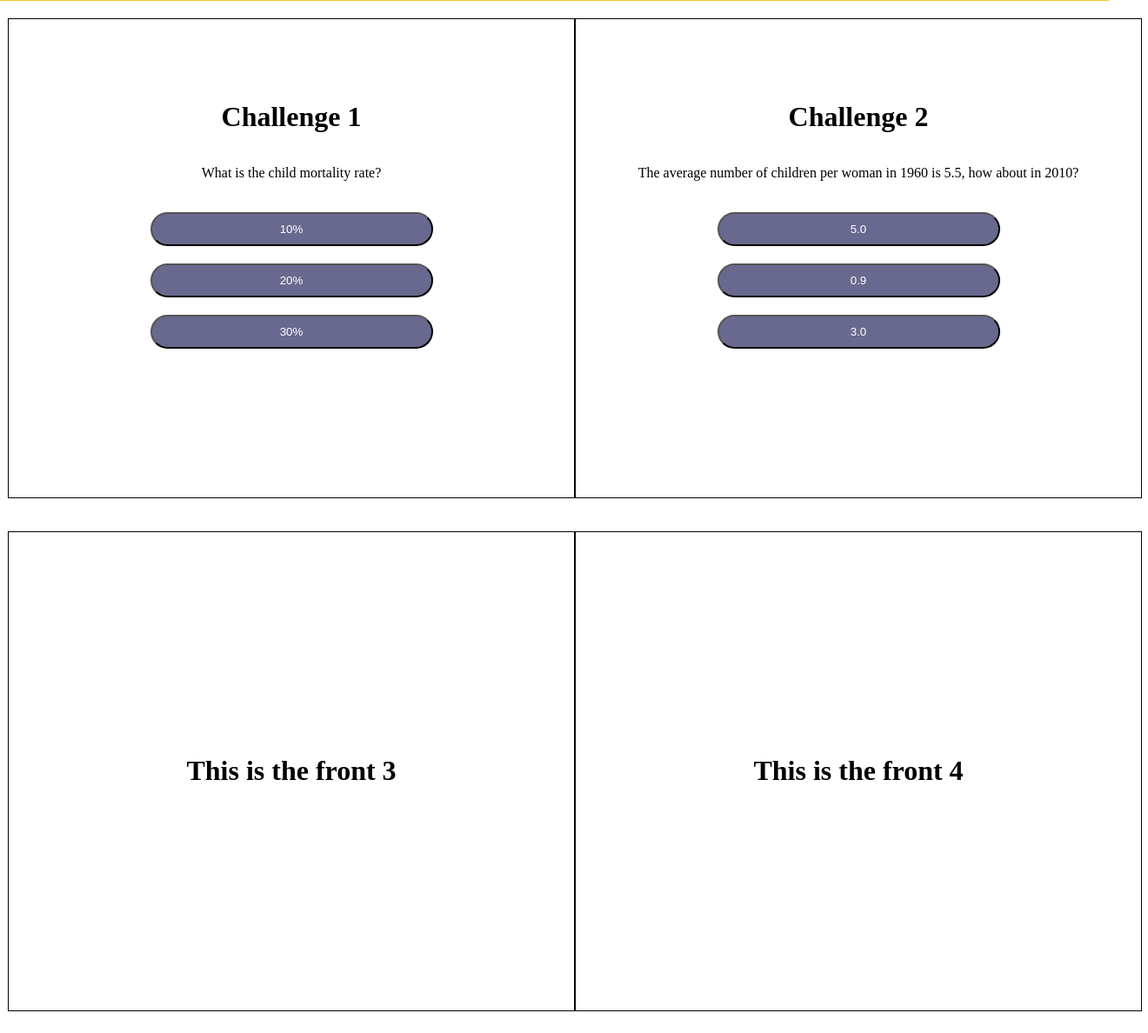
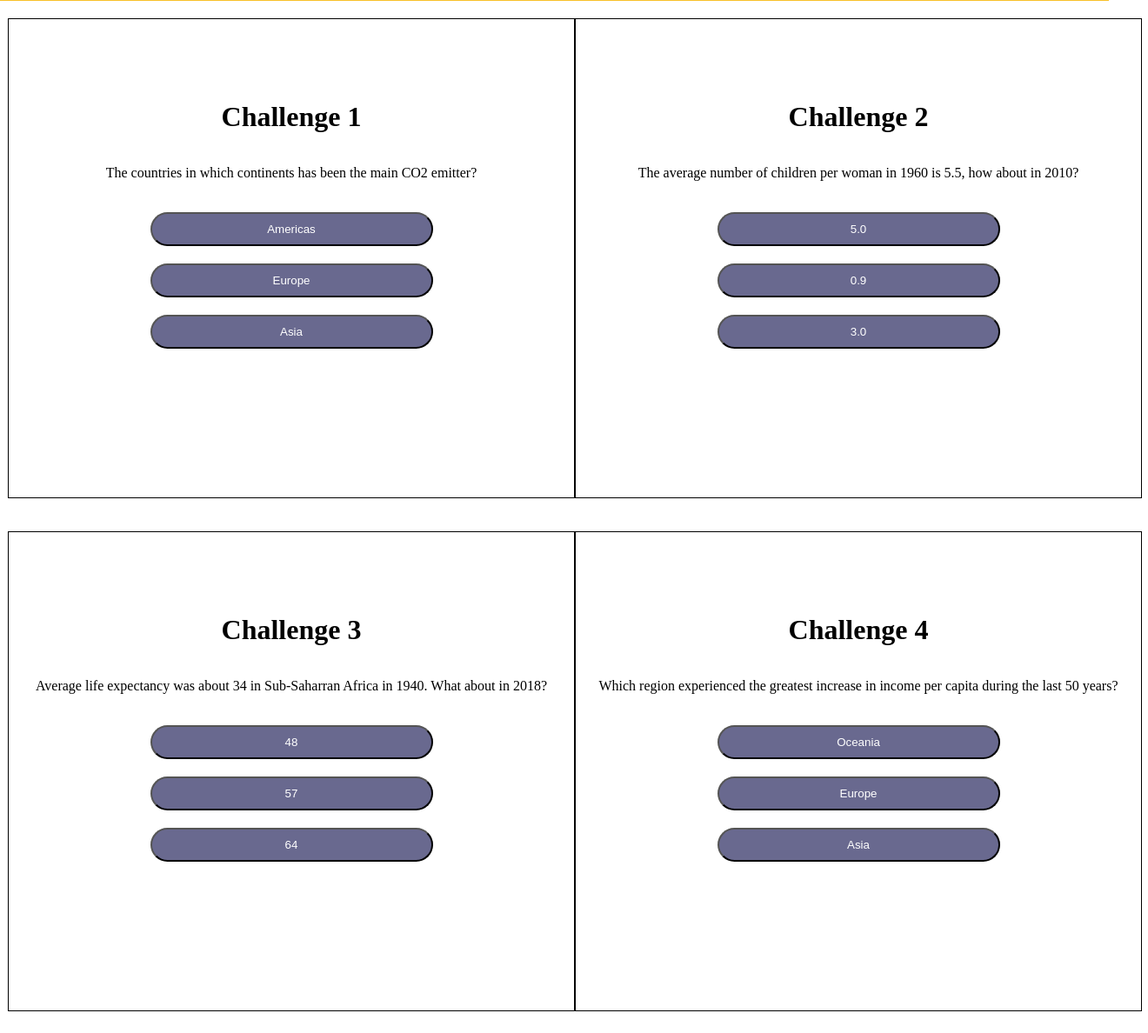
Before and after one commit to UBC-MDS/gapminder_challenge, a Flask app: page / in a window 1320 px wide. Shown: the part 198-1386 px from the top of the page at 87% size. Before the commit the page ends 1361 px from the top, so only its background shows below. Run offline with Flask 3, Linux system fonts and the light colour scheme; parts of the project's set-up code (start-up, migrations or seed data) failed here and were passed over.

Commit message:
Add Back button, move Flip button and add subtitle to dash2

```diff
--- a/src/gapminder_challenge/dashboard/dash_app2.py
+++ b/src/gapminder_challenge/dashboard/dash_app2.py
@@ -23,7 +23,7 @@ def add_dash(server):
             style={'border-width': '0', 'width': '100%', 'height': '400px'}),
             html.Label([
                 'Zoom in years: ',
-                dcc.RangeSlider(1918, 2018, 10, value=[1918, 2018], id='year_range_slider',
+                dcc.RangeSlider(1918, 2018, 10, value=[1918, 2018],  id='year_range_slider',
                     marks={str(year): str(year) for year in range(1918, 2028,10)}),
             ]),
             html.Label([
@@ -52,6 +52,8 @@ def add_dash(server):
         :return: The Altair chart is being returned.
         """
         filter = filter_dropdown
+        title_params = alt.TitleParams("Average Number of Children", subtitle=["Click on legend entries to mute the corresponding lines"])
+
         if filter=="all" or filter=='':
             df_by_year = df.groupby(["year"]).mean()
             df_by_year = df_by_year.reset_index()
@@ -68,7 +70,7 @@ def add_dash(server):
             # add interactive click
             click = alt.selection_multi(fields=[filter], bind='legend')
             chart = alt.Chart(df_by_year.query(f'year>={year_range_slider[0]} and year<={year_range_slider[1]}'),
-                title="Average Number of Children").mark_line().encode(
+                title=title_params).mark_line().encode(
                 y=alt.Y("children_per_woman", title="Children per woman"),
                 x=alt.X("year", title="Year"),
                 color=filter,
--- a/src/gapminder_challenge/static/css/main.css
+++ b/src/gapminder_challenge/static/css/main.css
@@ -114,3 +114,21 @@
   font-family: Ubuntu;
   font-size: 1.2rem;
 }
+.flip_button {
+  height: 3%;
+  padding: 5px;
+  width: 5%;
+  margin-top: 0%;
+  margin-left: 90%;
+  margin-right: 5%
+}
+
+.flip_button button {
+  background-color: rgb(105, 105, 143);
+  border-radius: 5px;
+  border: none;
+  color: white;
+  text-align: center;
+  text-decoration: none;
+  display: inline-block;
+}
--- a/src/gapminder_challenge/templates/index.html
+++ b/src/gapminder_challenge/templates/index.html
@@ -26,7 +26,7 @@
 
       btn1.style.backgroundColor = "#ee4266";
       btn1.style.color = "white";
-      btn2.style.backgroundColor = "#0ead69";    // correct answer is 20%
+      btn2.style.backgroundColor = "#0ead69";    // correct answer
       btn2.style.color = "white";
       btn3.style.backgroundColor = "#ee4266";
       btn3.style.color = "white";
@@ -49,6 +49,38 @@
       btn4.style.display = "block"
 
     }
+
+    function quiz3Func(value) {
+
+      btn1 = document.getElementById("q3_btn1");
+      btn2 = document.getElementById("q3_btn2");
+      btn3 = document.getElementById("q3_btn3");
+      btn4 = document.getElementById("q3_btn4");
+
+      btn1.style.backgroundColor = "#ee4266";
+      btn1.style.color = "white";
+      btn2.style.backgroundColor = "#ee4266";
+      btn2.style.color = "white";
+      btn3.style.backgroundColor = "#0ead69";  // correct answer is 2.7
+      btn3.style.color = "white";
+      btn4.style.display = "block"
+
+    }
+
+    function quiz4Func(value) {
+
+      btn1 = document.getElementById("q4_btn1");
+      btn2 = document.getElementById("q4_btn2");
+      btn3 = document.getElementById("q4_btn3");
+      btn4 = document.getElementById("q4_btn4");
+
+      btn1.style.backgroundColor = "#0ead69"; // Correct answer
+      btn1.style.color = "white";
+      btn2.style.backgroundColor = "#ee4266";
+      btn2.style.color = "white";
+      btn3.style.backgroundColor = "#ee4266";
+      btn4.style.display = "block"
+    }
   </script>
 
 </head>
@@ -62,6 +94,7 @@
   </div>
 
 
+  <!-- PART 1 -->
 
 
   <div class="left">
@@ -69,27 +102,34 @@
       <div class="card">
         <div class="front">
           <h1>Challenge 1</h1>
-          <p> What is the child mortality rate?</p>
+          <p>The countries in which continents has been the main CO2 emitter?</p>
           <div class="btn-group"" >
-            <button onclick=" quiz1Func('10%')" id="btn1">10%</button>
-            <button onclick="quiz1Func('20%')" id="btn2">20%</button>
-            <button onclick="quiz1Func('30%')" id="btn3">30%</button>
-            <button onclick="flip(event)" id="btn4" style="display:none">Flip to Explore!</button>
+            <button onclick=" quiz1Func()" id="btn1">Americas</button>
+            <button onclick="quiz1Func()" id="btn2">Europe</button>
+            <button onclick="quiz1Func()" id="btn3">Asia</button>
+            <br>
+            <button onclick="flip(event)" id="btn4" style="display:none; width:50%">Flip to Explore!</button>
           </div>
         </div>
         <div class="back">
+          <div class="flip_button">
+            <button onclick="flip(event)" id="btn5">Back</button>
+          </div>
+          <div>
             <iframe noresize="noresize" style="
         position: absolute;
         background: transparent;
         width: 100%;
         height: 100%;
-          border: 1px solid black;
+          border: 0px solid black;
       " src={{app1}}>
             </iframe>
           </div>
         </div>
       </div>
     </div>
+  </div>
+
 
 
   <!-- PART 2 -->
@@ -99,24 +139,29 @@
         <div class="front">
           <h1>Challenge 2</h1>
           <p> The average number of children per woman in 1960 is 5.5, how about in 2010?</p>
-          <div class="btn-group"" >
+          <div class="btn-group">
             <button onclick=" quiz2Func('a')" id="q2_btn1">5.0</button>
             <button onclick="quiz2Func('b')" id="q2_btn2">0.9</button>
             <button onclick="quiz2Func('c')" id="q2_btn3">3.0</button>
-            <button onclick="flip(event)" id="q2_btn4" style="display:none;">Flip to
+            <br>
+            <button onclick="flip(event)" id="q2_btn4" style="display:none; width:50%">Flip to
               Explore!</button>
           </div>
         </div>
         <div class="back">
+          <div class="flip_button">
+            <button onclick="flip(event)" id="btn5">Back</button>
+          </div>
+          <div>
             <iframe noresize="noresize" style="
           position: absolute;
           background: transparent;
           width: 100%;
           height: 100%;
-
+          border: 0px solid black;
         " src={{app2}}>
-
             </iframe>
+          </div>
         </div>
       </div>
     </div>
@@ -128,15 +173,35 @@
     <div class="container">
       <div class="card">
         <div class="front">
-          <h1>This is the front 3</h1>
+          <h1>Challenge 3</h1>
+          <p> Average life expectancy was about 34 in Sub-Saharran Africa in 1940. What about in 2018?</p>
+          <div class="btn-group">
+            <button onclick=" quiz3Func('a')" id="q3_btn1">48</button>
+            <button onclick="quiz3Func('b')" id="q3_btn2">57</button>
+            <button onclick="quiz3Func('c')" id="q3_btn3">64</button>
+            <br>
+            <button onclick="flip(event)" id="q3_btn4" style="display:none; width:50%">Flip to Explore!</button>
+          </div>
         </div>
         <div class="back">
-          <h1>This is the back</h1>
+          <div class="flip_button">
+            <button onclick="flip(event)" id="btn5">Back</button>
+          </div>
+          <div>
+            <iframe noresize="noresize" style="
+            position: absolute;
+            background: transparent;
+            width: 100%;
+            height: 100%;
+            border: 0px solid black;
+            " src={{app3}}>
             </iframe>
           </div>
         </div>
       </div>
     </div>
+  </div>
+
 
 
   <!-- PART 4 -->
@@ -144,11 +209,30 @@
     <div class="container">
       <div class="card">
         <div class="front">
-          <h1>This is the front 4</h1>
+          <h1>Challenge 4</h1>
+          <p> Which region experienced the greatest increase in income per capita during the last 50 years?</p>
+          <div class="btn-group">
+            <button onclick=" quiz4Func('1')" id="q4_btn1">Oceania</button>
+            <button onclick="quiz4Func('2')" id="q4_btn2">Europe</button>
+            <button onclick="quiz4Func('3')" id="q4_btn3">Asia</button>
+            <br>
+            <button onclick="flip(event)" id="q4_btn4" style="display:none; width:50%">Flip to Explore!</button>
+          </div>
         </div>
         <div class="back">
-          <h1>This is the back</h1>
+          <div class="flip_button">
+            <button onclick="flip(event)" id="btn5">Back</button>
+          </div>
+          <div>
+            <iframe noresize="noresize" style="
+          position: absolute;
+          background: transparent;
+          width: 100%;
+          height: 100%;
+            border: 0px solid black;
+        " src={{app4}}>
             </iframe>
+          </div>
         </div>
       </div>
     </div>
```
Lines whose indentation alone changed are shown as unchanged.
